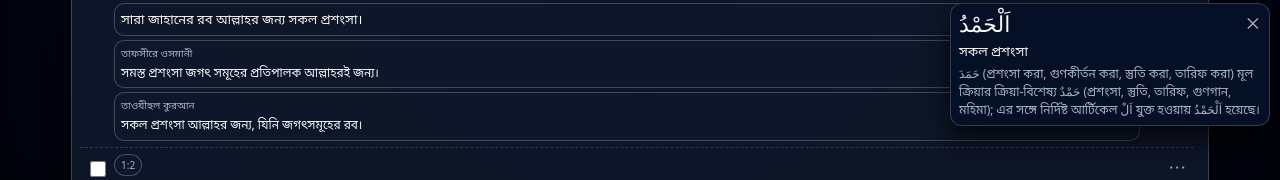
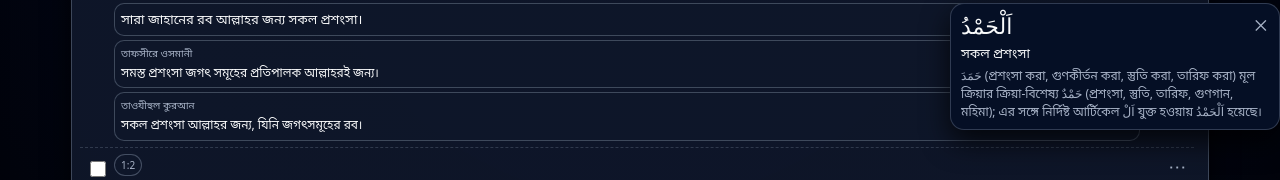
Before and after one commit to musfikurzony/Sura-104, a plain HTML site: page index.html in a window 1280 px wide. Both pictures are taken after a click on the element "اَلْحَمْدُ". Shown: the part 211-391 px from the top of the page. Drawn offline with Linux system fonts and the light colour scheme.

Commit message:
Update index.html

```diff
--- a/index.html
+++ b/index.html
@@ -209,12 +209,12 @@
     .word-popup{
       position:fixed;
       z-index:200;
-      min-width:230px;
-      max-width:320px;
+      min-width:260px;
+      max-width:360px;
       background:var(--panel-soft);
-      border-radius:12px;
+      border-radius:14px;
       border:1px solid var(--soft-border);
-      padding:8px 8px 6px 8px;
+      padding:10px 10px 8px 10px;
       display:none;
       box-shadow:var(--shadow);
     }
@@ -891,6 +891,7 @@
       wpMeaning.textContent=meaning;
       wpNotes.textContent=notes;
       wpArabic.style.fontSize=STATE.fontPopupArabic+'px';
+      wpNotes.style.fontSize=STATE.fontGrammar+'px';
 
       const rect=target.getBoundingClientRect();
       let top=rect.bottom+window.scrollY+6;
@@ -900,7 +901,7 @@
       wordPopup.style.top=top+'px';
       wordPopup.style.left=left+'px';
       wordPopup.style.display='block';
-    }
+}
     wpClose.onclick=()=>{wordPopup.style.display='none';};
 
     modalBackdrop.addEventListener('click',(e)=>{if(e.target===modalBackdrop) modalBackdrop.classList.remove('show');});
```
